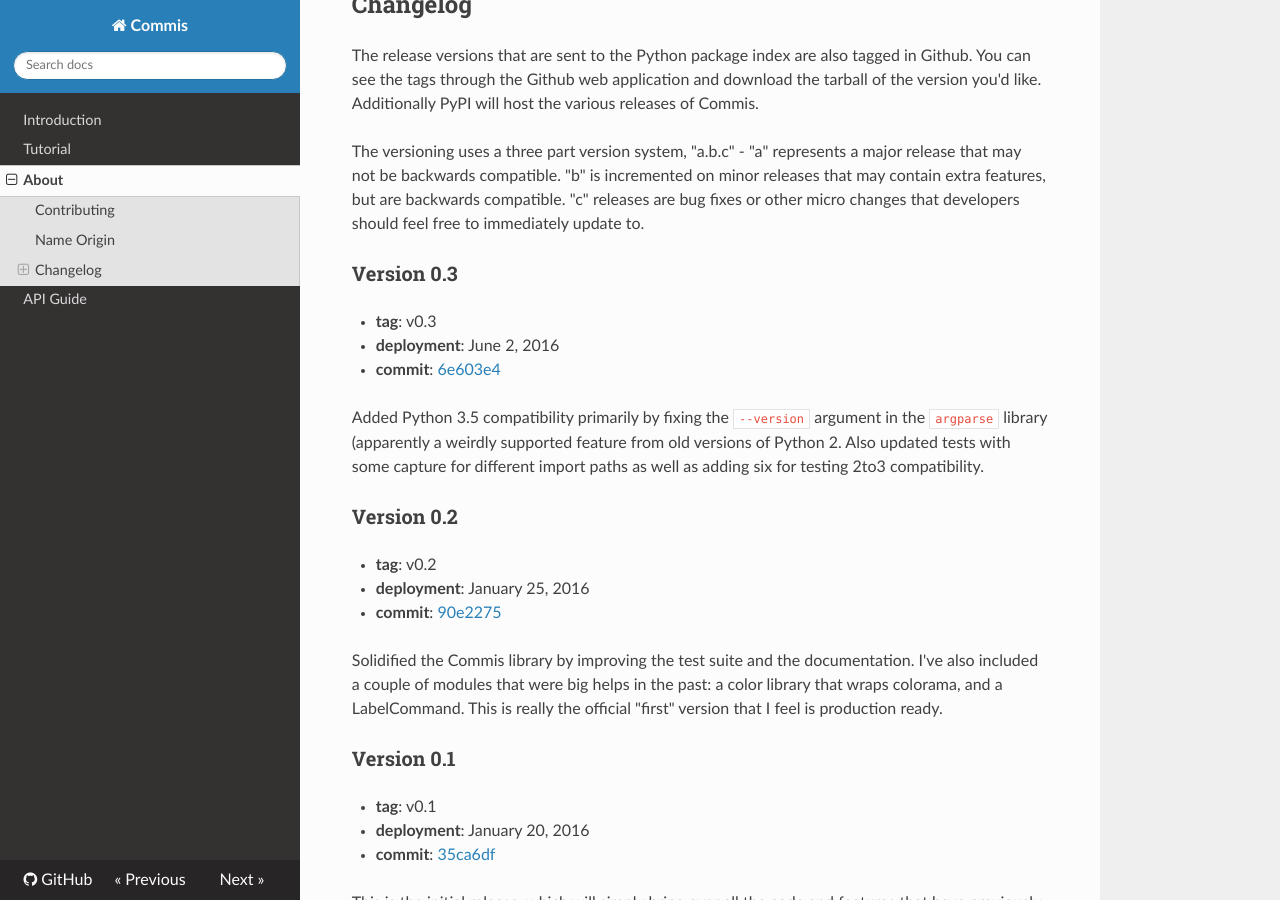
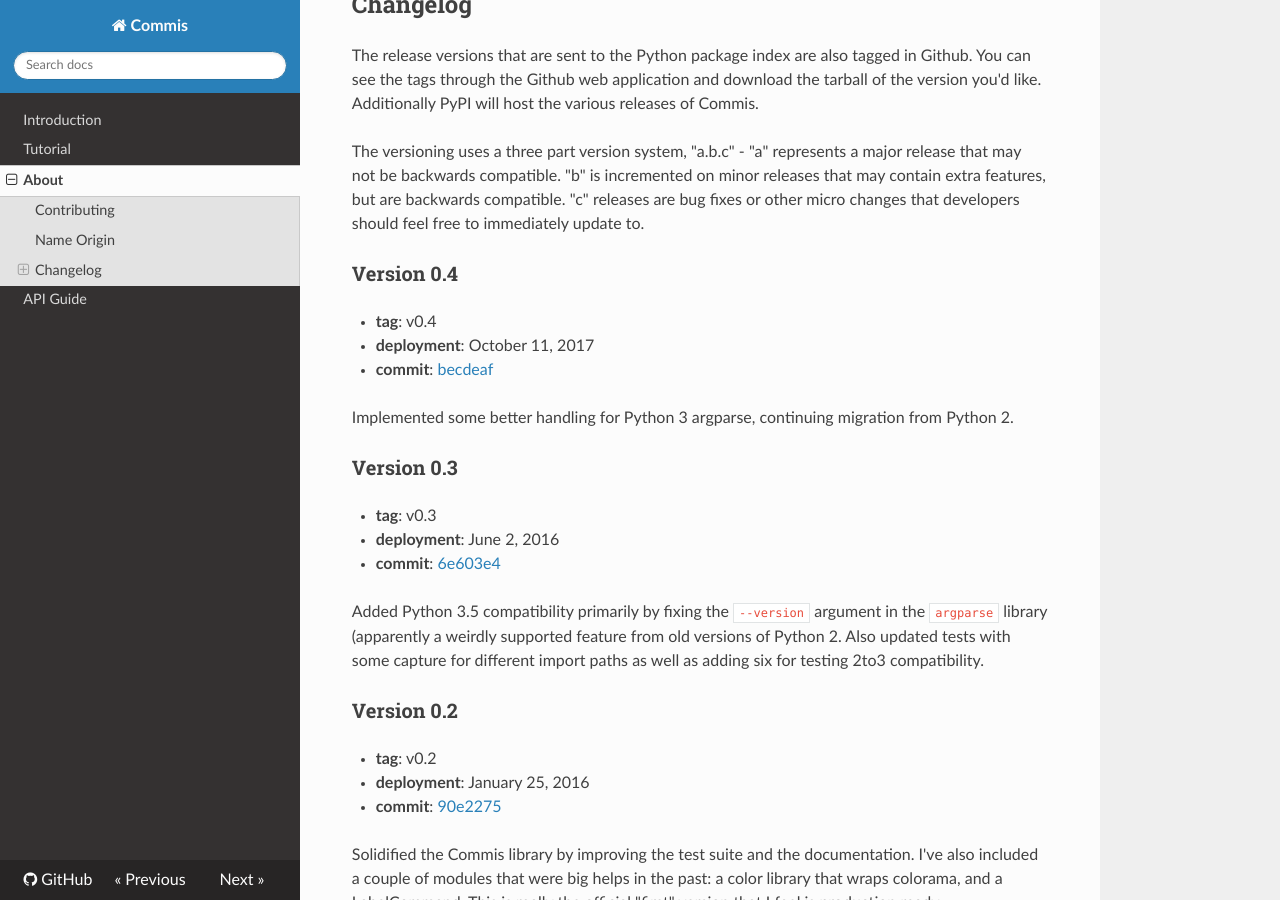
Before and after one commit to bbengfort/commis, an MkDocs documentation site: the page built from docs/about.md, in a window 1280 px wide and 900 px high, scrolled down 1633 px. Built offline with MkDocs 1.6.1, drawn with Linux system fonts in a browser that asks for light colours; nearby versions of some CDN libraries; old or Windows-style settings are respelled for this version of MkDocs.

Commit message:
changelog better make

```diff
--- a/docs/about.md
+++ b/docs/about.md
@@ -51,6 +51,14 @@
 
 The versioning uses a three part version system, "a.b.c" - "a" represents a major release that may not be backwards compatible. "b" is incremented on minor releases that may contain extra features, but are backwards compatible. "c" releases are bug fixes or other micro changes that developers should feel free to immediately update to.
 
+### Version 0.4
+
+* **tag**: v0.4
+* **deployment**: October 11, 2017
+* **commit**: [becdeaf](https://github.com/bbengfort/commis/commit/becdeaf07a5128973716fbe0c3f4aab80e13b148)
+
+Implemented some better handling for Python 3 argparse, continuing migration from Python 2.
+
 ### Version 0.3
 
 * **tag**: v0.3
```
Also changed, not shown: 1 other file.
